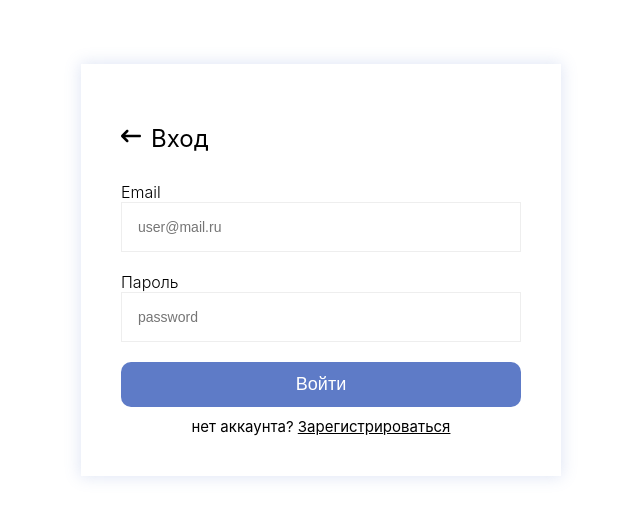
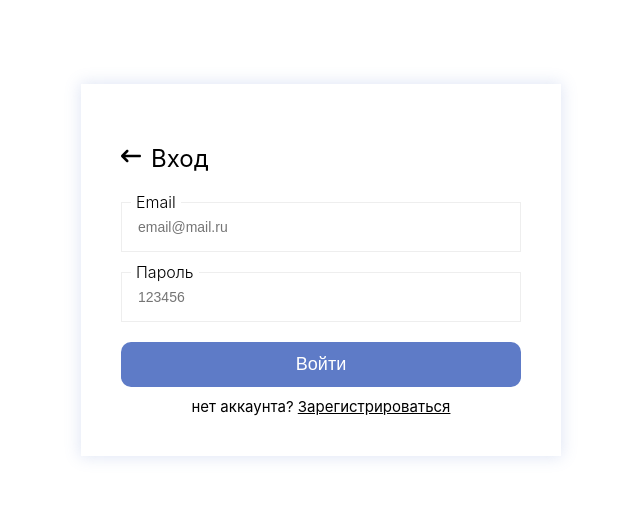
Before and after one commit to AlexandraPrihozhaya/practice_modsen, a React (Create React App) app in the folder test task/city_guide/: page /login in a window 1280 px wide. Shown: the part 130-648 px from the top of the page, without its empty margins (319-959 px from the left). Built offline with nearby package versions, Linux system fonts and the light colour scheme.

Commit message:
29.06.24, add auth validation

```diff
--- a/test task/city_guide/package.json
+++ b/test task/city_guide/package.json
@@ -18,6 +18,7 @@
     "cdbreact": "^1.5.19",
     "firebase": "^10.12.2",
     "flowbite-react": "^0.9.0",
+    "formik": "^2.4.6",
     "handy-svg": "^1.0.8",
     "mobx": "^6.12.4",
     "react": "^18.3.1",
@@ -30,7 +31,8 @@
     "typescript": "^4.9.5",
     "web-vitals": "^2.1.4",
     "yandex-maps": "^0.0.1",
-    "ymaps": "^0.2.1"
+    "ymaps": "^0.2.1",
+    "yup": "^1.4.0"
   },
   "scripts": {
     "start": "webpack serve",
--- a/test task/city_guide/src/components/InfoCard/styled.ts
+++ b/test task/city_guide/src/components/InfoCard/styled.ts
@@ -27,7 +27,6 @@ export const SButtonRoute = styled.button`
     margin-top: 10px;
     width: 100%;
 `;
-
 
 export const SCard = styled.div`
     position: absolute;
--- a/test task/city_guide/src/components/loginForm/index.tsx
+++ b/test task/city_guide/src/components/loginForm/index.tsx
@@ -1,17 +1,16 @@
 import React, {useState} from "react";
 import {
     SInput, SForm, SBlock, SDiv, SButton,
-    SH2, SLabel, SText, SLink, SRow, SIcon
+    SH2, SLabel, SText, SLink, SRow, SIcon, SErrorMessage
   } from "./styled";
 import { useDispatch } from "react-redux";
 import { setUser } from "../../store/reducers/userSlice";
 import { getAuth, signInWithEmailAndPassword } from "firebase/auth";
 import { useNavigate } from 'react-router-dom';
+import { Formik } from 'formik';
+import * as Yup from 'yup';
 
 const LoginForm = () => {
-
-const [email, setEmail] = useState('');
-const [password, setPassword] = useState('');
 
 const dispatch = useDispatch();
 const navigate = useNavigate();
@@ -33,39 +32,47 @@ const navigate = useNavigate();
 
   return (
     <SBlock>
-      <SForm onSubmit={(e) => {
-          e.preventDefault();
-          handleLogin(email, password);
-        }}>
+      <Formik
+          initialValues={{ email: '', password: '' }}
+          validationSchema={Yup.object().shape({
+            email: Yup.string()
+            .email('Некорректный email адрес')
+            .required('Email обязателен'),
+            password: Yup.string()
+            .min(6, 'Пароль должен содержать не менее 6 символов')
+            .required('Пароль обязателен')
+          })}
+          onSubmit={(values, { setSubmitting }) => {
+            setTimeout(() => {
+            console.log(values.email);
+            handleLogin(values.email, values.password);
+            setSubmitting(false);
+            }, 500);
+          }}
+          >
+          {({ isSubmitting, errors, touched }) => (
+        <SForm>
         <SRow>
           <SLink to={"/"}><SIcon /></SLink>
           <SH2>Вход</SH2>
         </SRow>
         <SDiv className="form-group">
-         <SLabel htmlFor="email">Email</SLabel>
-         <SInput
-            type="email"
-            className="form-control"
-            name="email"
-            placeholder="user@mail.ru"
-            value={email}
-            onChange={(e) => setEmail(e.target.value)}
-         />
+          <SLabel htmlFor="email" className={touched.email && errors.email ? 'error' : touched.email && !errors.email ? 'valid' : ''}>Email</SLabel>
+          <SInput type="email" name="email" placeholder="email@mail.ru"
+                className={touched.email && errors.email ? 'error' : touched.email && !errors.email ? 'valid' : ''}/>
+          <SErrorMessage name="email" component="div" />
         </SDiv>
         <SDiv className="form-group">
-         <SLabel htmlFor="password">Пароль</SLabel>
-         <SInput
-            type="password"
-            className="form-control"
-            name="password"
-            placeholder="password"
-            value={password}
-            onChange={(e) => setPassword(e.target.value)}
-         />
+          <SLabel htmlFor="password" className={touched.password && errors.password ? 'error' : touched.password && !errors.password ? 'valid' : ''}>Пароль</SLabel>
+          <SInput type="password" name="password" placeholder="123456"
+                className={touched.password && errors.password ? 'error' : touched.password && !errors.password ? 'valid' : ''}/>
+          <SErrorMessage name="password" component="div" />
         </SDiv>
-       <SButton type="submit">Войти</SButton>
+        <SButton type="submit" disabled={isSubmitting}>Войти</SButton>
         <SText>нет аккаунта? <SLink to={"/register"}>Зарегистрироваться</SLink></SText>
         </SForm>
+        )}
+      </Formik>
     </SBlock>
   );
 };
--- a/test task/city_guide/src/components/loginForm/styled.ts
+++ b/test task/city_guide/src/components/loginForm/styled.ts
@@ -1,8 +1,9 @@
 import styled from "styled-components";
 import { Link } from "react-router-dom"
 import { FaArrowLeftLong } from "react-icons/fa6";
+import { Formik, Form, Field, ErrorMessage } from 'formik';
 
-export const SInput = styled.input`
+export const SInput = styled(Field)`
     padding: 16px;
     font-size: 14px;
     border: 1px solid #eee;
@@ -10,9 +11,25 @@ export const SInput = styled.input`
         outline: none;
         border-color: #eee;
     }
+    &.form-control {
+        background-color: #fff;
+        box-shadow: none;
+    }
+    &.error {
+        border-color: red;
+    }
+    &.valid {
+        border-color: green;
+    }
 `;
 
-export const SForm = styled.form`
+
+export const SErrorMessage = styled(ErrorMessage)`
+    color: red;
+    font-size: 14px;
+`;
+
+export const SForm = styled(Form)`
     width: 400px;
     box-shadow: 0 0 15px 1px hsl(223, 48%, 57%, 0.2);
     background-color: #fff;
@@ -29,6 +46,7 @@ export const SDiv = styled.div`
     flex-direction: column;
     margin-bottom: 20px;
     width: 100%;
+    position: relative;
 `;
 
 export const SBlock = styled.div`
@@ -57,6 +75,17 @@ export const SH2 = styled.h2`
 
 export const SLabel = styled.label`
     font-weight: 300;
+    position: absolute;
+    top: -10px;
+    left: 10px;
+    background: #fff;
+    padding: 0 5px;
+    &.error {
+        color: red;
+    }
+    &.valid {
+        color: green;
+    }
 `;
 
 export const SText = styled.text`
```
Also changed, not shown: 1 other file (tests, documents, lock files or other folders). Lines whose indentation alone changed are shown as unchanged.
